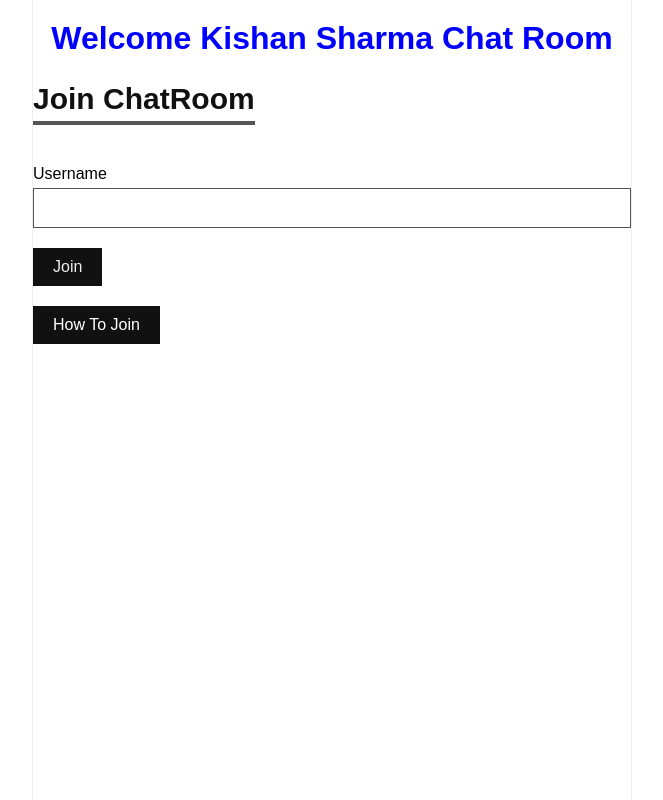
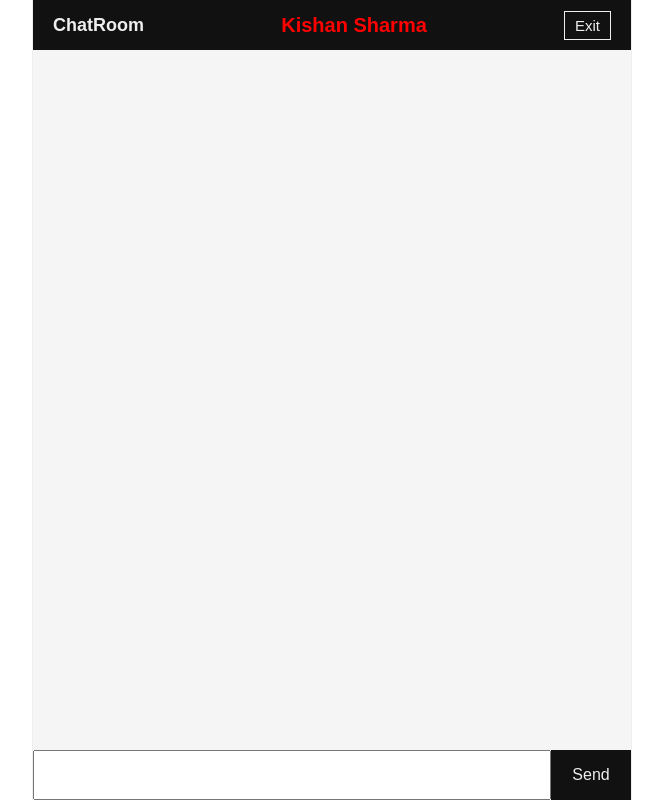
Before and after one commit to kishansharma8055/kishanChat, a website: page public/index.html in a window 1280 px wide. Shown: the whole page, without its empty margins (308-971 px from the left). Drawn offline with nearby package versions, Linux system fonts and the light colour scheme; no server answers.

Commit message:
Update index.html

```diff
--- a/public/index.html
+++ b/public/index.html
@@ -11,7 +11,7 @@
 <body>
 
     <div class="app">
-        <div class="screen join_screen active">
+<!--         <div class="screen join_screen active">
             <div class="from">
                 <h1>welcome kishan sharma chat room</h1>
                 <h2>Join ChatRoom</h2>
@@ -26,8 +26,8 @@
                     <button id="btn"><a href="./video.mp4">how to join</a></button>
                 </div>
             </div>
-        </div>
-        <div class="screen chat_screen ">
+        </div> -->
+        <div class="screen chat_screen active">
             <div class="header">
                 <div class="logo">ChatRoom</div>
                 <p id="king">kishan sharma</p>
```
